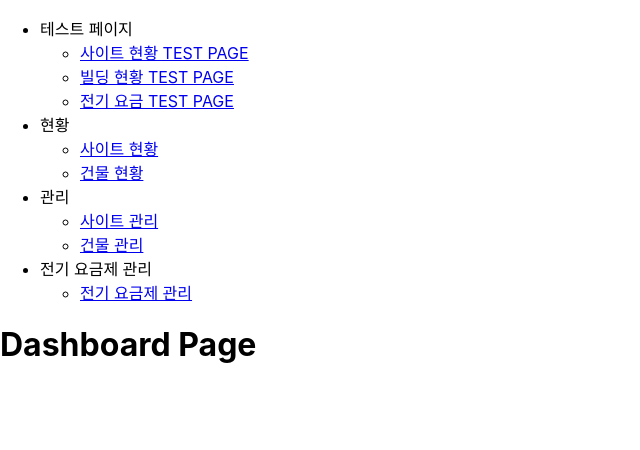
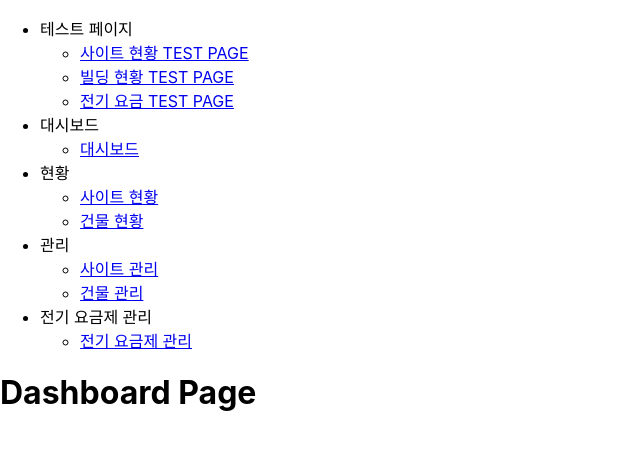
Before and after one commit to mizzyjo/react-study-hems, a React (Create React App) app: page /dashboard in a window 1280 px wide. Shown: the top 450 px of the page, without its empty margins (0-640 px from the left). Built offline with nearby package versions, Linux system fonts and the light colour scheme; what @sgratzl/chartjs-chart-boxplot would draw is missing.

Commit message:
feat: LNB에 Dahsboard 추가

```diff
--- a/src/components/common/LNB.jsx
+++ b/src/components/common/LNB.jsx
@@ -2,7 +2,7 @@ import React from 'react'
 import { Link } from "react-router"
 
 export const LNB = props => (
-    <header>
+    <header style={{width: '300px'}}>
         <ul>
             <li>
                 테스트 페이지
@@ -15,6 +15,14 @@ export const LNB = props => (
                     </li>
                     <li>
                         <Link to="/epricetest">전기 요금 TEST PAGE</Link>
+                    </li>
+                </ul>
+            </li>
+            <li>
+                대시보드
+                <ul>
+                    <li>
+                        <Link to='/dashboard'>대시보드</Link>
                     </li>
                 </ul>
             </li>
```
